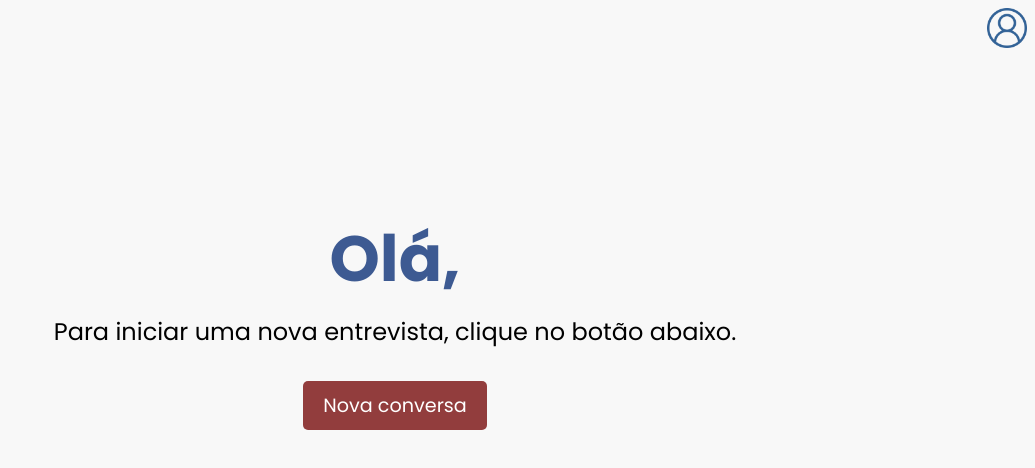
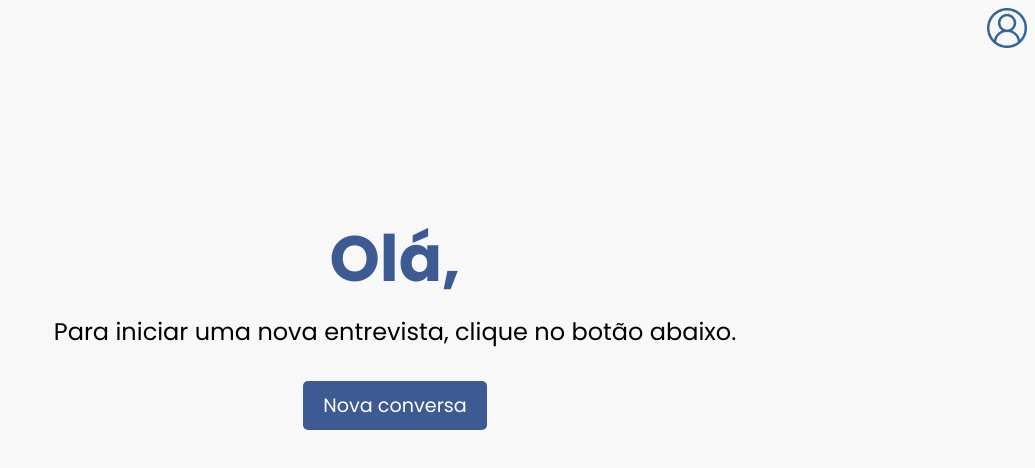
Before and after one commit to WeeeverAlex/Interface-StartUpAi, a React (Vite) app: page /home in a window 1280 px wide. Shown: the top 468 px of the page, without its empty margins (245-1280 px from the left). Built offline with nearby package versions, Linux system fonts and the light colour scheme.

Commit message:
testando

```diff
--- a/src/Home.css
+++ b/src/Home.css
@@ -145,7 +145,7 @@
 .header button {
     padding: 10px 20px;
     font-size: 1.2em;
-    background-color: #923d3d;
+    background-color: #3d5a92;
     color: #fff;
     border: none;
     border-radius: 5px;
@@ -194,7 +194,7 @@
 .modal-content button {
     padding: 10px 20px;
     font-size: 1.2em;
-    background-color: #3d5a92;
+    background-color: #923d3d;
     color: #fff;
     border: none;
     border-radius: 5px;
```
